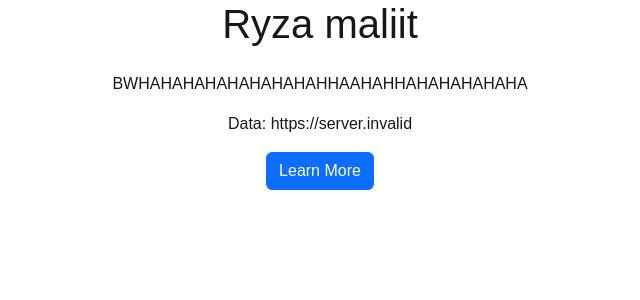
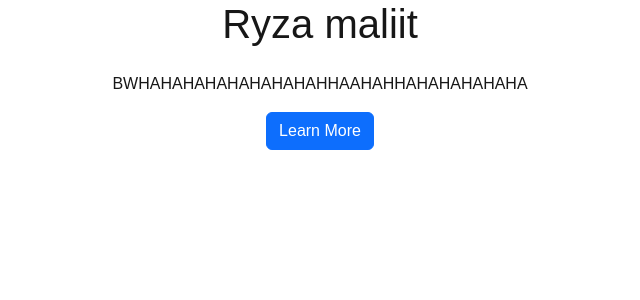
Before and after one commit to groovyrey/nextapp, a Next.js app: page / in a window 1280 px wide. Shown: the top 300 px of the page, without its empty margins (320-960 px from the left). Built offline with nearby package versions, Linux system fonts and the light colour scheme; no server answers.

Commit message:
update page.js

```diff
--- a/src/app/page.js
+++ b/src/app/page.js
@@ -1,6 +1,4 @@
 import React from 'react';
-
-const user = process.env.NEXT_PUBLIC_API_URL
 
 export default function Home() {
   return (
@@ -9,7 +7,6 @@ export default function Home() {
       <header className="bg-blue-600 py-16 text-center">
         <h1 className="text-4xl font-bold">Ryza maliit</h1>
         <p className="mt-4">BWHAHAHAHAHAHAHAHAHHAAHAHHAHAHAHAHAHA</p>
-        <p>Data: {user}</p>
         <button className="btn btn-primary mt-6 font-semibold rounded-lg">Learn More</button>
       </header>
     </div>
```
